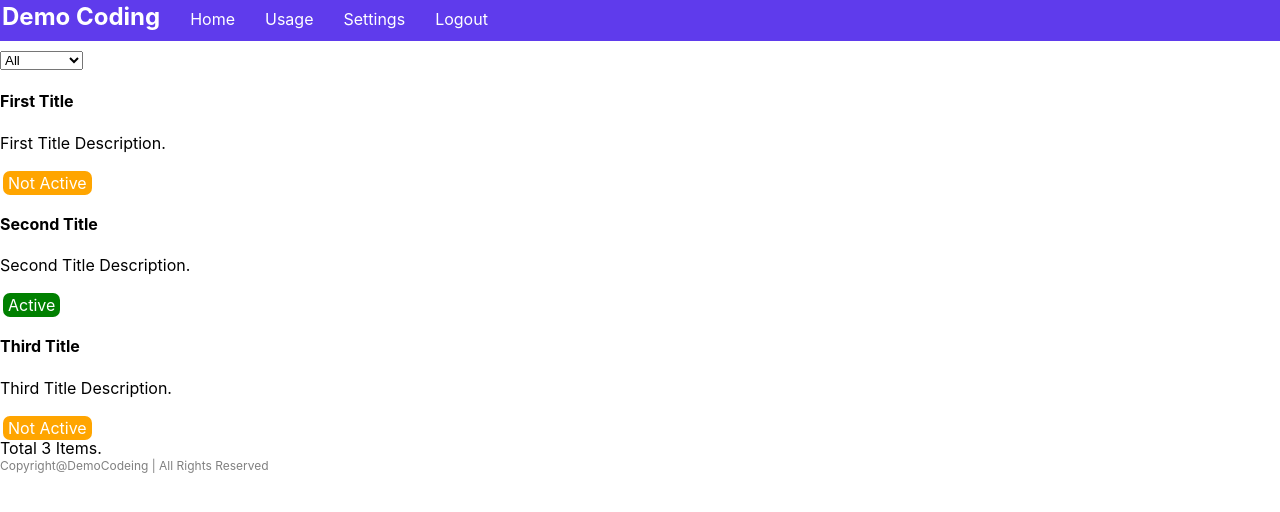
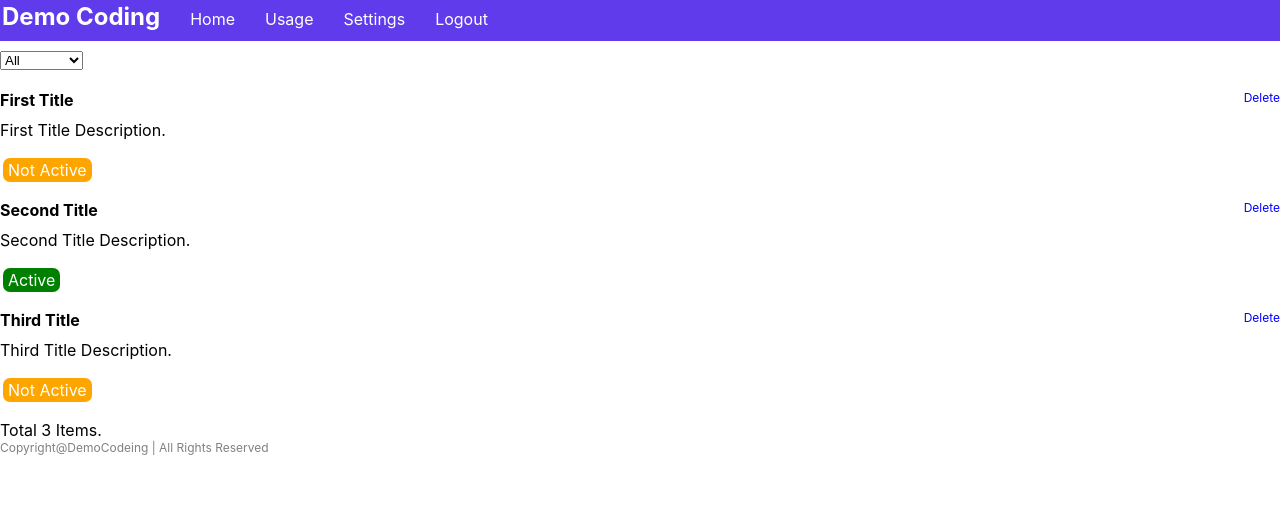
Before and after one commit to roshannoonoottil/First-React-App, a React (Create React App) app: page / in a window 1280 px wide. Shown: the top 512 px of the page. Built offline with nearby package versions, Linux system fonts and the light colour scheme.

Commit message:
8th commit
Delete function added!

```diff
--- a/src/components/Tools.js
+++ b/src/components/Tools.js
@@ -1,11 +1,8 @@
 import React from "react";
 
-class Tools extends React.Component{
-    render(){
-        const {
-            children,
-            onAction
-        } = this.props;
+class Tools extends React.Component {
+  render() {
+    const { children, onAction } = this.props;
 
     const onlyChild = React.Children.only(children);
     const count = React.Children.count(onlyChild.props.children);
@@ -17,17 +14,13 @@ class Tools extends React.Component{
             <option value="all">All</option>
             <option value="active">Active</option>
             <option value="not-active">Not Active</option>
-
           </select>
         </div>
         {children}
-                <div className="list-footer">
-                    Total {count} Items.
+        <div className="list-footer">Total {count} Items.</div>
       </div>
-            </div>
-        )
+    );
   }
-
 }
 
 export default Tools;
--- /dev/null
+++ b/src/list/LIstitem.css
@@ -0,0 +1,25 @@
+.list-item{
+    border: 1px solid rgb(red, green, blue);
+    border-radius: 2px;
+    margin: 10px;
+    padding: 10px;
+}
+
+.list-item h4{
+    margin: 0 0 10px 0;
+}
+
+.list-item .list-descr{
+    color: gray;
+    margin-bottom: 10px;
+}
+
+.list-title{
+    display: flex;
+    justify-content: space-between;
+}
+.list-title label{
+    cursor: pointer;
+    font-size: 12px;
+    color: blue;
+}
--- a/src/list/List.js
+++ b/src/list/List.js
@@ -1,39 +1,41 @@
-import React from 'react';
-import ListItem from './Listitem'
-import Tools from '../components/Tools';
+import React from "react";
+import ListItem from "./Listitem";
+import Tools from "../components/Tools";
 
-
-
-let arr = [{
-    title:'First Title',
-    desc: 'First Title Description.',
-    isActive:false
+let arr = [
+  {
+    id:1,
+    title: "First Title",
+    desc: "First Title Description.",
+    isActive: false,
   },
   {
-    title:'Second Title',
-    desc: 'Second Title Description.',
-    isActive:true
+    id:2,
+    title: "Second Title",
+    desc: "Second Title Description.",
+    isActive: true,
   },
   {
-    title:'Third Title',
-    desc: 'Third Title Description.',
-    isActive:false
-}]
+    id:3,
+    title: "Third Title",
+    desc: "Third Title Description.",
+    isActive: false,
+  },
+];
 
 class List extends React.Component {
-
-    constructor(props){
+  constructor(props) {
     super(props);
 
     this.state = {
-            data:arr,
-            activeState: 'all'
+      data: arr,
+      activeState: "all",
     };
   }
 
-    onListChange = (evt)=>{
+  onListChange = (evt) => {
     console.log(evt.target.value);
-        const value = evt.target.value
+    const value = evt.target.value;
     // const newList = arr.filter((item)=>{
 
     //     if(value === 'all'){
@@ -56,48 +58,56 @@ class List extends React.Component {
     // })
 
     this.setState({
-            activeState:value
-        })
+      activeState: value,
+    });
+  };
+
+  handleDelete = (item) =>{
+    console.log('Delete', item);
+    const newList = this.state.data.filter((element) => element.id !== item.id);
+    this.setState({
+        data:newList
+    });
 
   }
 
   // if we are using normal function we need to use bind(this) for arrow function no needed
-    render(){
-
-         const {
-            data,
-            activeState
-         } = this.state;
-         const newList = data.filter((item)=>{
-
-            if(activeState === 'all'){
-                return true
+  render() {
+    const { data, activeState } = this.state;
+    const newList = data.filter((item) => {
+      if (activeState === "all") {
+        return true;
       }
-            if(activeState === 'active'){
+      if (activeState === "active") {
         return item.isActive === true;
       }
-            if(activeState === 'not-active'){
+      if (activeState === "not-active") {
         return item.isActive === false;
       }
-            return false
-
+      return false;
     });
 
-        return(
+    return (
       <Tools onAction={this.onListChange}>
-                <div className='app-list'>
-                    {
-                        newList.map((obj) =>{
-                        return  <ListItem key={obj.title} onAction={this.myAction} title={obj.title} desc={obj.desc} isActive={obj.isActive}/>
-                        })
-                    }
-
-
+        <div className="app-list">
+          {newList.map((obj) => {
+            return (
+              <ListItem
+                key={obj.title}
+                onAction={this.myAction}
+                title={obj.title}
+                desc={obj.desc}
+                isActive={obj.isActive}
+                onDelete={()=>{
+                    this.handleDelete(obj);
+                }}
+              />
+            );
+          })}
         </div>
       </Tools>
     );
   }
-
 }
 
 export default List;
--- a/src/list/Listitem.js
+++ b/src/list/Listitem.js
@@ -1,27 +1,29 @@
+import React from "react";
+import Label from "./Label";
+import "./LIstitem.css";
 
-import React from 'react';
-import Label from './Label';
-
-function ListItem(probs){
-    return(
-      <span className='list-item'>
-        <div className='list-title'>
-
-          <h4>{probs.title}</h4>
-
+function ListItem(props) {
+  const {
+    title,
+    desc,
+    isActive,
+    onDelete
+  } = props;
+  return (
+    <span className="list-item">
+      <div className="list-title">
+        <h4>{title}</h4>
+        <label onClick={onDelete}>Delete</label>
       </div>
-        <div className='list-discr'>
-
-          {probs.desc}
-
-        </div>
-        <div className='list-label'>
-        <br/>
-          <Label onAction={()=>{
-            console.log('parent clicked');
-
-          }} isActive={probs.isActive}/>
-
+      <div className="list-discr">{desc}</div>
+      <div className="list-label">
+        <br />
+        <Label
+          onAction={() => {
+            console.log("parent clicked");
+          }}
+          isActive={isActive}
+        />
       </div>
     </span>
   );
```
Also changed, not shown: src/index.js (+14 -15 lines), src/list/Label.js (+14 -10 lines). Lines whose indentation alone changed are shown as unchanged.
